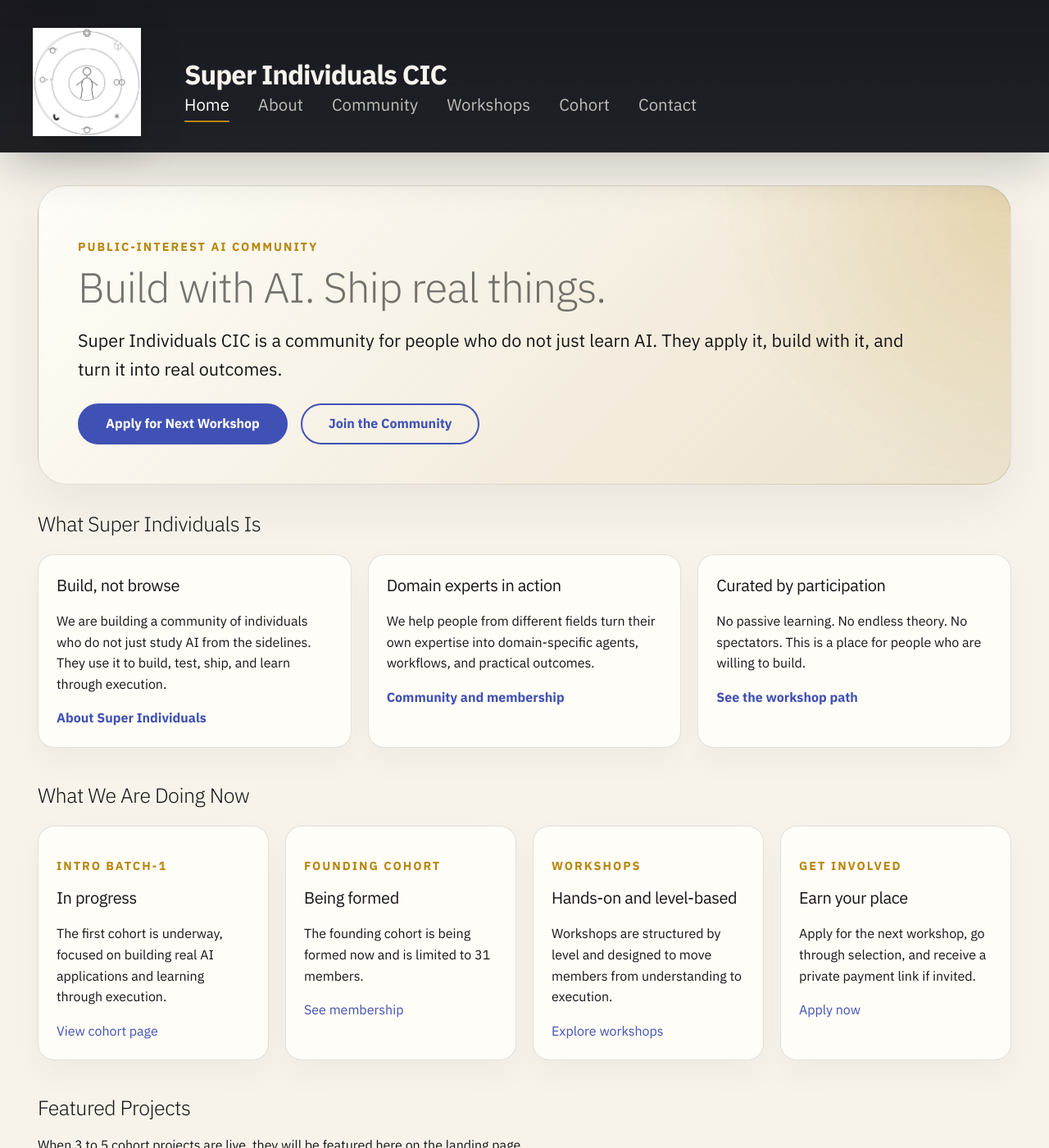
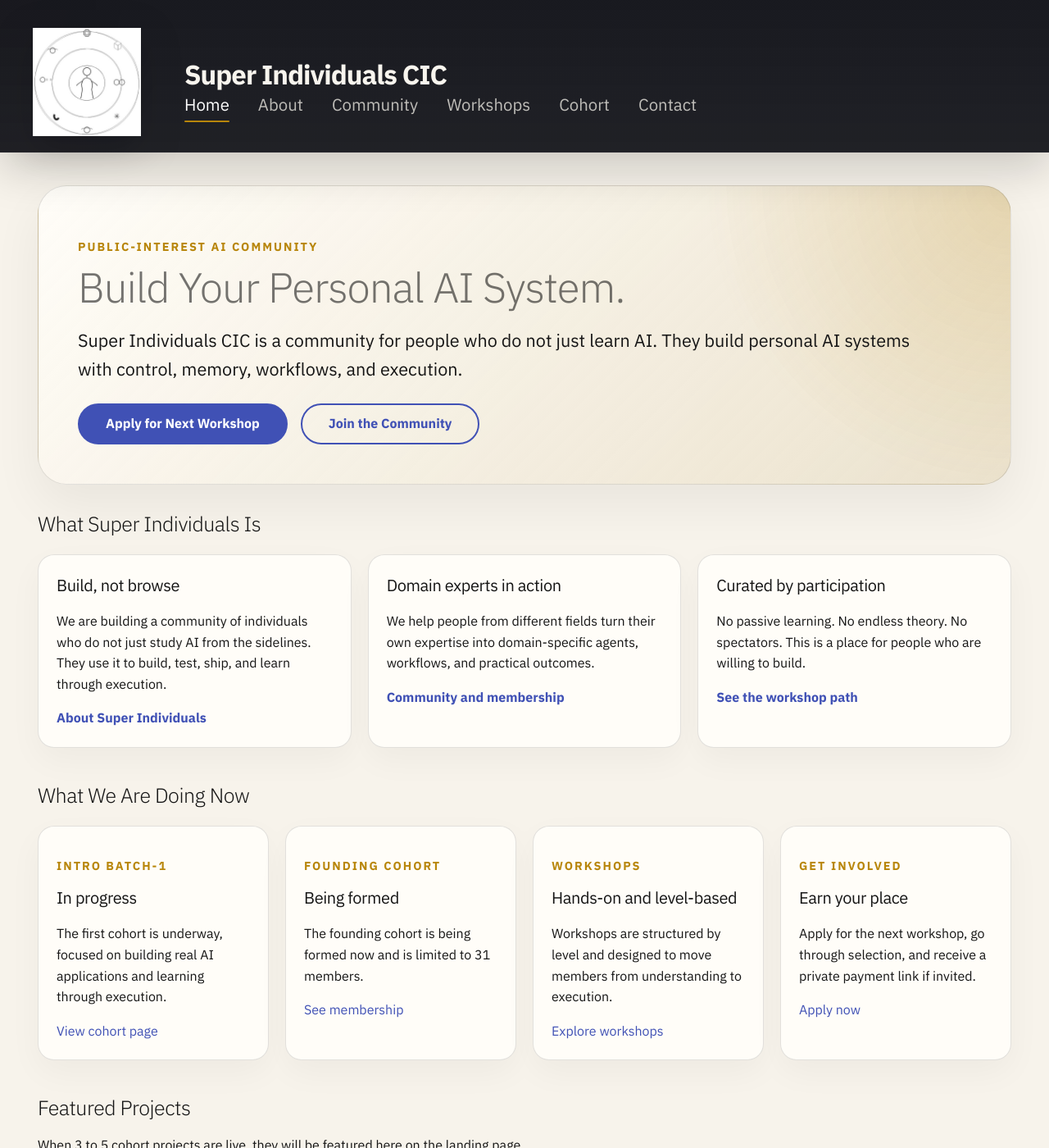
Before and after one commit to sicic-org/sicic-home, an MkDocs documentation site: the page built from docs/index.md, in a window 1280 px wide and 1400 px high. Shown: the whole window at 82% size. Built offline with MkDocs 1.6.1 and Material for MkDocs 9.7.7, drawn with Linux system fonts in a browser that asks for light colours; some of the changed text lies outside the part shown.

```diff
--- a/docs/index.md
+++ b/docs/index.md
@@ -9,9 +9,9 @@ hide:
 
 <section class="landing-hero">
   <p class="landing-kicker">Public-Interest AI Community</p>
-  <h1>Build with AI. Ship real things.</h1>
+  <h1>Build Your Personal AI System.</h1>
   <p class="landing-subhead">
-    Super Individuals CIC is a community for people who do not just learn AI. They apply it, build with it, and turn it into real outcomes.
+    Super Individuals CIC is a community for people who do not just learn AI. They build personal AI systems with control, memory, workflows, and execution.
   </p>
   <div class="landing-actions">
     <a class="md-button md-button--primary" href="https://airtable.com/app9RzNJpk3wVMaDw/pag3e2mUV89mRFPlq/form">Apply for Next Workshop</a>
--- a/docs/stylesheets/extra.css
+++ b/docs/stylesheets/extra.css
@@ -445,6 +445,43 @@
   margin-top: 1rem;
 }
 
+.sicic-footer {
+  margin-top: 3rem;
+  border-top: 1px solid var(--sicic-line);
+  background: rgba(255, 253, 248, 0.88);
+}
+
+.sicic-footer__shell {
+  display: flex;
+  justify-content: space-between;
+  align-items: center;
+  gap: 1rem;
+  padding: 1rem 0 1.4rem;
+}
+
+.sicic-footer__copy {
+  color: rgba(21, 21, 21, 0.62);
+  font-size: 0.9rem;
+}
+
+.sicic-footer__nav {
+  display: flex;
+  justify-content: flex-end;
+  gap: 1rem;
+  margin-left: auto;
+  text-align: right;
+}
+
+.sicic-footer__nav a {
+  color: rgba(21, 21, 21, 0.72);
+  font-size: 0.92rem;
+  text-decoration: none;
+}
+
+.sicic-footer__nav a:hover {
+  color: var(--sicic-ink);
+}
+
 @media screen and (max-width: 76.2344em) {
   .md-typeset .landing-hero {
     padding: 1.5rem;
@@ -479,6 +516,10 @@
   .sicic-nav {
     display: none;
   }
+
+  .sicic-footer__shell {
+    align-items: flex-start;
+  }
 }
 
 @media screen and (max-width: 60em) {
@@ -489,4 +530,15 @@
   .md-typeset .landing-hero h1 {
     font-size: clamp(1.9rem, 9vw, 2.8rem);
   }
+
+  .sicic-footer__shell,
+  .sicic-footer__nav {
+    flex-direction: column;
+    align-items: flex-end;
+  }
+
+  .sicic-footer__copy {
+    width: 100%;
+    text-align: left;
+  }
 }
--- a/mkdocs.yml
+++ b/mkdocs.yml
@@ -35,6 +35,9 @@ extra_css:
 not_in_nav: |
   partners.md
   cohort/intro-batch-1.md
+  privacy-policy.md
+  refund-policy.md
+  terms-of-service.md
 
 nav:
   - Home: index.md
--- /dev/null
+++ b/overrides/partials/footer.html
@@ -0,0 +1,12 @@
+<footer class="sicic-footer" data-md-component="footer">
+  <div class="sicic-footer__shell md-grid">
+    <div class="sicic-footer__copy">
+      <span>Super Individuals CIC</span>
+    </div>
+    <nav class="sicic-footer__nav" aria-label="Legal">
+      <a href="{{ 'terms-of-service/' | url }}">Terms of Service</a>
+      <a href="{{ 'privacy-policy/' | url }}">Privacy Policy</a>
+      <a href="{{ 'refund-policy/' | url }}">Refund Policy</a>
+    </nav>
+  </div>
+</footer>
```
Also changed, not shown: docs/privacy-policy.md (added, +98 -0 lines), docs/refund-policy.md (added, +71 -0 lines), docs/terms-of-service.md (added, +165 -0 lines).
